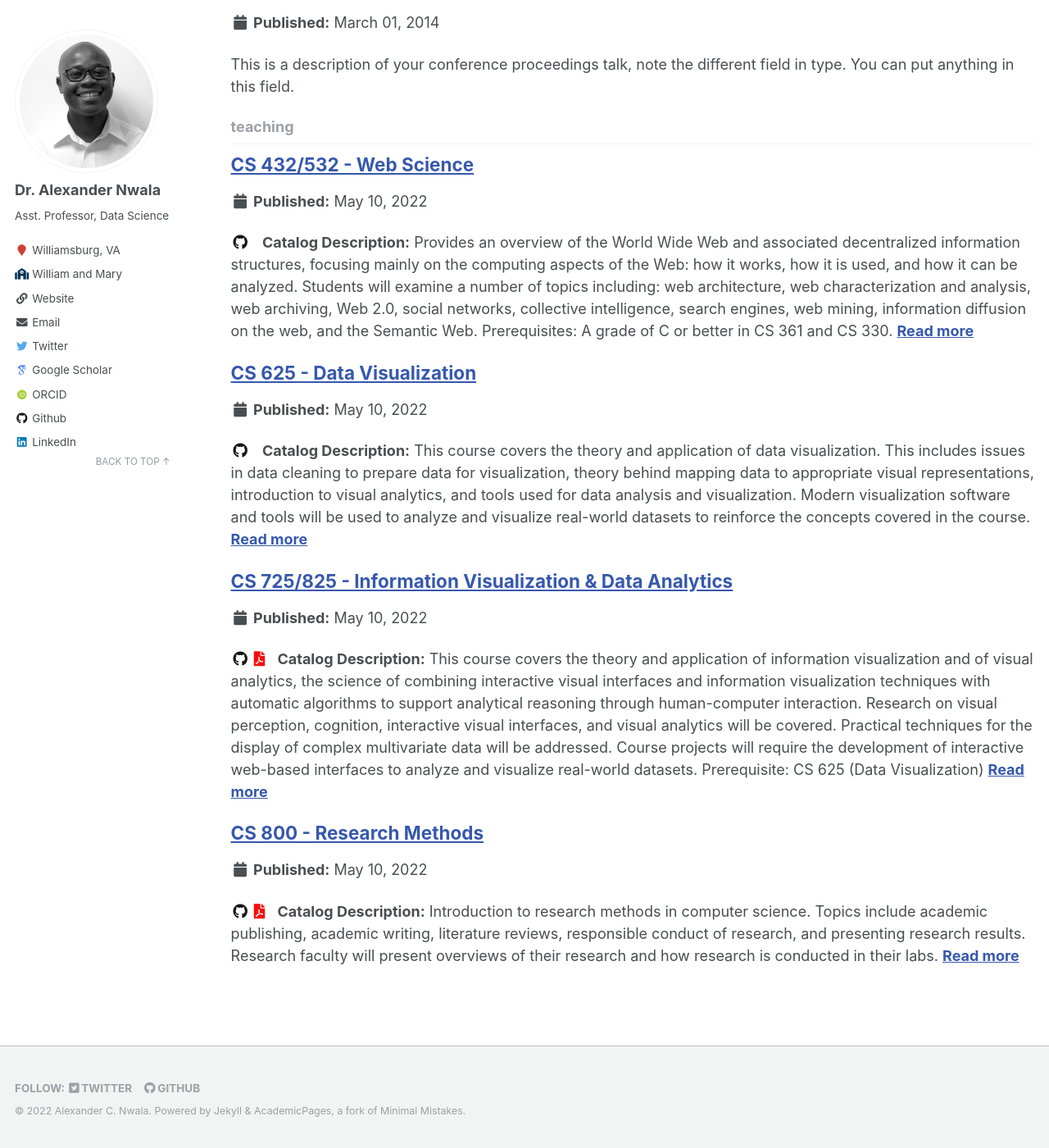
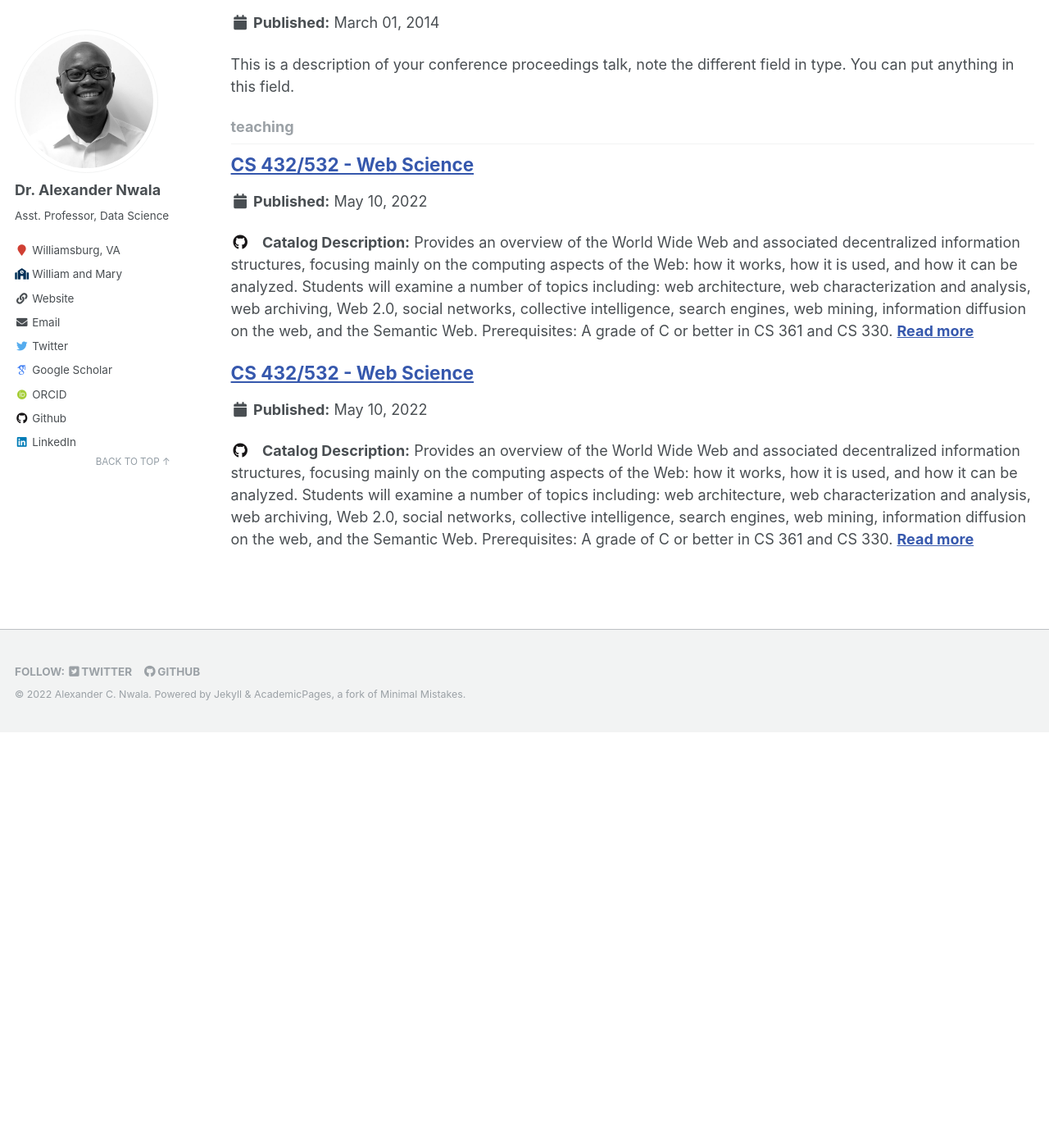
Before and after one commit to xandernwala/xandernwala.github.io, a Jekyll site: the page built from _pages/collection-archive.html, in a window 1280 px wide and 1400 px high, scrolled down 4585 px. Shown: the whole window at 82% size. Built offline with Jekyll 4.4.1, drawn with Linux system fonts in a browser that asks for light colours; some web fonts are replaced; after the commit the page ends 5478 px from its top, so only the background shows below that.

Commit message:
updating readme

```diff
--- a/_pages/teaching.md
+++ b/_pages/teaching.md
@@ -3,7 +3,7 @@ layout: archive
 title: "Teaching"
 permalink: /teaching/
 author_profile: true
-current_semester: "Fall 2022"
+current_semester: "Spring 2018"
 ---
 {% include base_path %}
 
--- a/_teaching/202110-cs432532.md
+++ b/_teaching/201801-cs432532.md
@@ -20,16 +20,10 @@ The Web has fundamentally changed how we learn, play, communicate, and work. Its
 
 ## Sections
 
-CS 432 (undergraduate) sections:
+CS 432 (undergraduate) section:
 
-* CRN 20629 - WEB2 (in Hampton Roads)
-* CRN 20630 - WEB5 (in Virginia, but outside of Hampton Roads)
-* CRN 20631 - WEB7 (in the US, but outside of Virginia)
-* CRN 20636 - WEB8 (outside of the US)
+* CRN 24600 - Dragas Hall, r. 1102
 
-CS 532 (graduate) sections:
+CS 532 (graduate) section:
 
-* CRN 20632 - WEB2 (in Hampton Roads or in Virginia)
-* CRN 20633 - WEB5 (in Virginia, but outside of Hampton Roads)
-* CRN 20634 - WEB7 (in the US, but outside of Virginia)
-* CRN 20635 - WEB8 (outside of the US)
+* CRN 24601 - Dragas Hall, r. 1102
--- /dev/null
+++ b/_teaching/201901-cs432532.md
@@ -0,0 +1,29 @@
+---
+title: "CS 432/532 - Web Science"
+permalink: /teaching/2021-fall-cs432532
+collection: teaching
+type: "course"
+semester: "Spring 2019"
+venue: "Dragas Hall, room 1117"
+time: "Thursdays 4:20pm - 7:00pm"
+excerpt: "<a href='https://github.com/odu-cs432-websci/public/blob/main/fall21/README.md' target='_blank'><i class='fab fa-fw fa-github' style='color:#171516'></i></a> &nbsp; **Catalog Description:** Provides an overview of the World Wide Web and associated decentralized information structures, focusing mainly on the computing aspects of the Web: how it works, how it is used, and how it can be analyzed. Students will examine a number of topics including: web architecture, web characterization and analysis, web archiving, Web 2.0, social networks, collective intelligence, search engines, web mining, information diffusion on the web, and the Semantic Web. Prerequisites: A grade of C or better in CS 361 and CS 330."
+share: false
+---
+
+<a href="https://github.com/odu-cs432-websci/public/blob/main/fall21/README.md" target="_blank" class="btn btn--mcw"><i class="fab fa-fw fa-github"></i><span> Class Resources at GitHub</span></a>
+
+## Course Overview
+
+The Web has fundamentally changed how we learn, play, communicate, and work. Its influence has become so monumental that it has given birth to a new science: Web Science, or the science of decentralized information structures. Although Web Science is interdisciplinary by nature, this course will be focusing mainly on the computing aspects of the Web.
+
+**Catalog Description:** Provides an overview of the World Wide Web and associated decentralized information structures, focusing mainly on the computing aspects of the Web: how it works, how it is used, and how it can be analyzed. Students will examine a number of topics including: web architecture, web characterization and analysis, web archiving, Web 2.0, social networks, collective intelligence, search engines, web mining, information diffusion on the web, and the Semantic Web. Prerequisites: A grade of C or better in CS 361 and CS 330.
+
+## Sections
+
+CS 432 (undergraduate) section:
+
+* CRN 24170 - Dragas Hall, room 1117
+
+CS 532 (graduate) section:
+
+* CRN 24171 - Dragas Hall, room 1117
--- a/_teaching/202110-cs625.md
+++ /dev/null
@@ -1,29 +0,0 @@
----
-title: "CS 625 - Data Visualization"
-permalink: /teaching/2021-fall-cs625
-collection: teaching
-type: "course"
-semester: "Fall 2021"
-venue: "ECSB 2120 and online via Zoom"
-time: "TR 9:30-10:45am"
-excerpt: "<a href='https://github.com/odu-cs625-datavis/public/blob/main/fall21/README.md' target='_blank'><i class='fab fa-fw fa-github' style='color:#171516'></i></a> &nbsp; **Catalog Description:** This course covers the theory and application of data visualization. This includes issues in data cleaning to prepare data for visualization, theory behind mapping data to appropriate visual representations, introduction to visual analytics, and tools used for data analysis and visualization. Modern visualization software and tools will be used to analyze and visualize real-world datasets to reinforce the concepts covered in the course."
-share: false
----
-<a href="https://github.com/odu-cs625-datavis/public/blob/main/fall21/README.md" target="_blank" class="btn btn--mcw"><i class="fab fa-fw fa-github"></i><span> Class Resources at GitHub</span></a>
-
-## Course Overview
-
-*"The purpose of visualization is insight, not pictures." -Ben Shneiderman*
-{: .notice--primary}
-
-**Catalog Description:** Provides an overview of the World Wide Web and associated decentralized information structures, focusing mainly on the computing aspects of the Web: how it works, how it is used, and how it can be analyzed. Students will examine a number of topics including: web architecture, web characterization and analysis, web archiving, Web 2.0, social networks, collective intelligence, search engines, web mining, information diffusion on the web, and the Semantic Web. Prerequisites: A grade of C or better in CS 361 and CS 330.
-
-## Sections
-
-This course will be delivered in a hybrid method, with one face-to-face section in a traditional classroom and several online sections available:
-
-* CRN 18816 - in-person (ECSB 2120)
-* CRN 18819 - WEB2 (in Hampton Roads)
-* CRN 18820 - WEB5 (in Virginia, but outside of Hampton Roads)
-* CRN 18821 - WEB7 (in the US, but outside of Virginia)
-* CRN 18990 - WEB8 (outside of the US)
--- a/_teaching/202120-cs725825.md
+++ /dev/null
@@ -1,35 +0,0 @@
----
-title: "CS 725/825 - Information Visualization & Data Analytics"
-permalink: /teaching/2022-spr-cs725825
-collection: teaching
-type: "course"
-semester: "Spring 2022"
-venue: "MGB 0127 and online via Zoom"
-time: "Tu 4:20-7pm"
-excerpt: "<a href='https://github.com/odu-cs725-infovis/public/blob/main/spr22/README.md' target='_blank'><i class='fab fa-fw fa-github' style='color:#171516'></i></a>  <a href='https://raw.githubusercontent.com/odu-cs725-infovis/public/main/spr22/syllabus.pdf' target='_blank'><i class='fas fa-solid fa-file-pdf' style='color:#f70e0c'></i></a> &nbsp; **Catalog Description:** This course covers the theory and application of information visualization and of visual analytics, the science of combining interactive visual interfaces and information visualization techniques with automatic algorithms to support analytical reasoning through human-computer interaction. Research on visual perception, cognition, interactive visual interfaces, and visual analytics will be covered. Practical techniques for the display of complex multivariate data will be addressed. Course projects will require the development of interactive web-based interfaces to analyze and visualize real-world datasets.  Prerequisite: CS 625 (Data Visualization)"
-share: false
----
-
-<a href="https://github.com/odu-cs725-infovis/public/blob/main/spr22/README.md" target="_blank" class="btn btn--mcw"><i class="fab fa-fw fa-github"></i><span> Class Resources at GitHub</span></a> &nbsp; &nbsp; <a href="https://raw.githubusercontent.com/odu-cs725-infovis/public/main/spr22/syllabus.pdf" target="_blank" class="btn btn--mcw"><i class='fas fa-solid fa-file-pdf'></i><span> Syllabus (pdf)</span></a>
-
-## Course Overview
-
-**Catalog Description:** This course covers the theory and application of information visualization and of visual analytics, the science of combining interactive visual interfaces and information visualization techniques with automatic algorithms to support analytical reasoning through human-computer interaction. Research on visual perception, cognition, interactive visual interfaces, and visual analytics will be covered. Practical techniques for the display of complex multivariate data will be addressed. Course projects will require the development of interactive web-based interfaces to analyze and visualize real-world datasets.
-
-**Main Activities:** During the semester, students will develop interactive visualizations using D3.js, read academic papers from IEEE VIS and other top visualization conferences, give class presentations on current topics in information visualization and visual analytics, and gain hands-on experience in visualizing real-world datasets.
-
-## Sections
-
-This course will be delivered in a hybrid method, with one face-to-face section in a traditional classroom and several online sections available:
-
-CS 725 (MS) sections:
-
-* CRN 32741 - in-person (MGB 0127)
-* CRN 32751 - WC2 (in Hampton Roads or in Virginia)
-* CRN 32754 - WC7 (in the US, but outside of Virginia)
-
-CS 825 (PhD) sections:
-
-* CRN 32747 - in-person (MGB 0127)
-* CRN 32757 - WC2 (in Hampton Roads or in Virginia)
-* CRN 32761 - WC7 (in the US, but outside of Virginia)
--- a/_teaching/202120-cs800.md
+++ /dev/null
@@ -1,28 +0,0 @@
----
-title: "CS 800 - Research Methods"
-permalink: /teaching/2022-spr-cs800
-collection: teaching
-type: "course"
-semester: "Spring 2022"
-venue: "GORNT 0205 and online via Zoom"
-time: "TR 11am-12:15pm"
-excerpt: "<a href='https://github.com/odu-cs800-research/public/blob/main/spr22/README.md' target='_blank'><i class='fab fa-fw fa-github' style='color:#171516'></i></a>  <a href='https://raw.githubusercontent.com/odu-cs800-research/public/main/spr22/syllabus.pdf' target='_blank'><i class='fas fa-solid fa-file-pdf' style='color:#f70e0c'></i></a> &nbsp; **Catalog Description:**  Introduction to research methods in computer science. Topics include academic publishing, academic writing, literature reviews, responsible conduct of research, and presenting research results. Research faculty will present overviews of their research and how research is conducted in their labs."
-share: false
----
-
-<a href="https://github.com/odu-cs800-research/public/blob/main/spr22/README.md" target="_blank" class="btn btn--mcw"><i class="fab fa-fw fa-github"></i><span> Class Resources at GitHub</span></a> &nbsp; &nbsp; <a href="https://raw.githubusercontent.com/odu-cs800-research/public/main/spr22/syllabus.pdf" target="_blank" class="btn btn--mcw"><i class='fas fa-solid fa-file-pdf'></i><span> Syllabus (pdf)</span></a>
-
-## Course Overview
-
-*This is a required course for all new PhD students.*
-
-**Catalog Description:**  Introduction to research methods in computer science. Topics include academic publishing, academic writing, literature reviews, responsible conduct of research, and presenting research results. Research faculty will present overviews of their research and how research is conducted in their labs.
-
-## Sections
-
-This course will be delivered in a hybrid method, with one face-to-face section in a traditional classroom and several online sections available:
-
-* CRN 30066 - in-person (GORNT 0205)
-* CRN 29711 - WC2 (in Hampton Roads)
-* CRN 29712 - WC5 (in Virginia, but outside Hampton Roads)
-* CRN 29714 - WC7 (in the US, but outside of Virginia)
```
Also changed, not shown: other parts of _teaching/201801-cs432532.md (+3 -3 lines), 1 other file.
